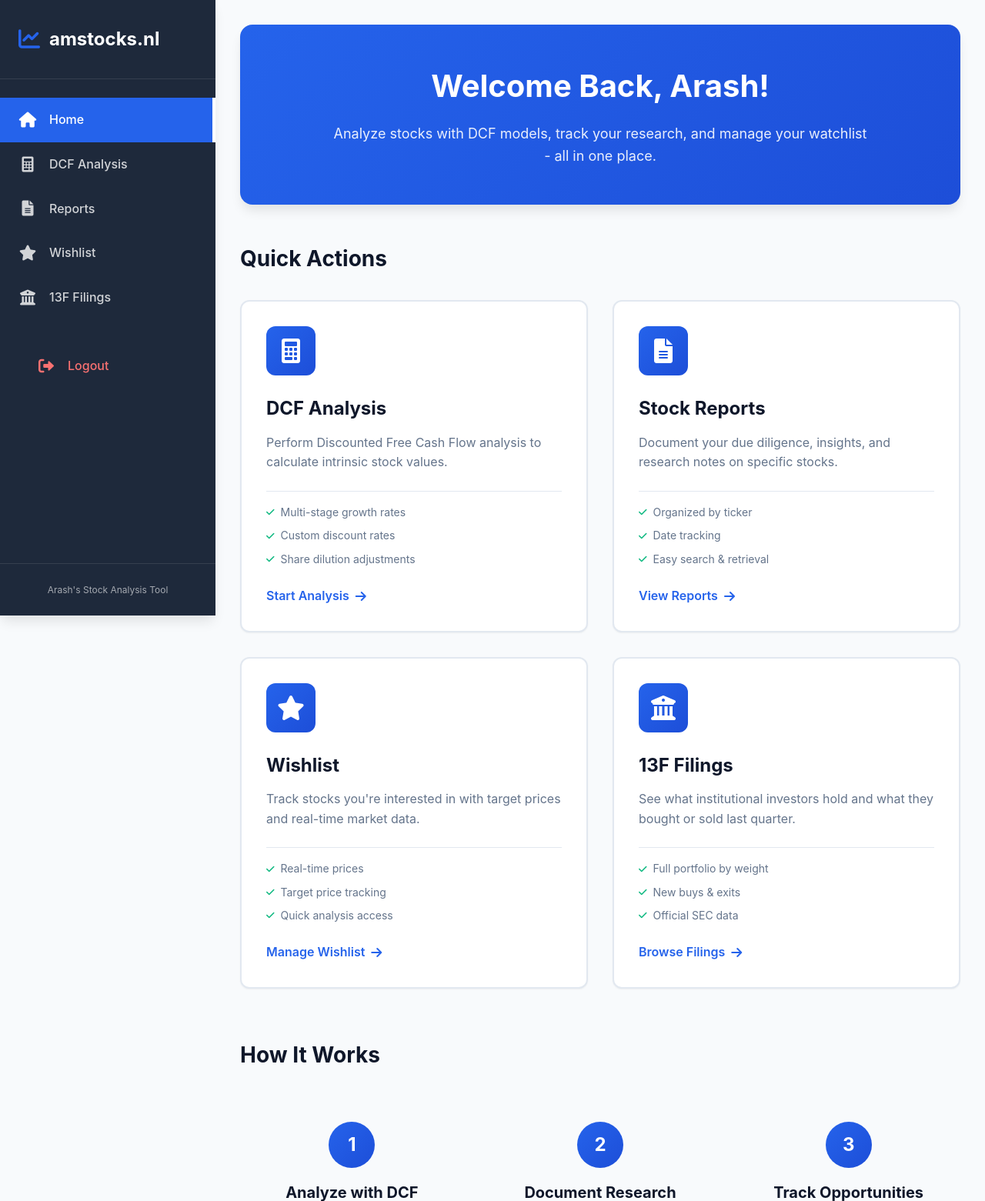
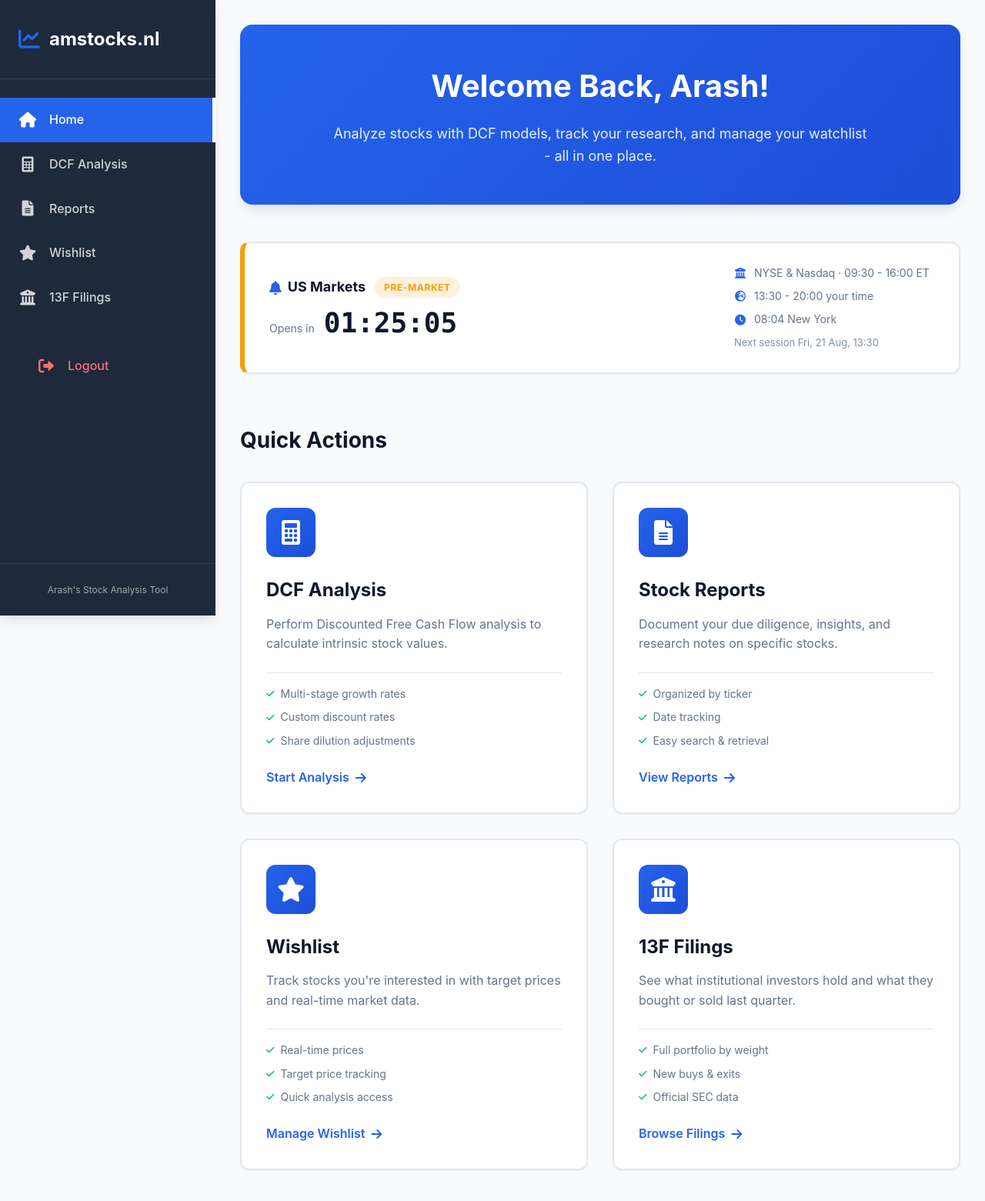
Before and after one commit to Arashi20/Stock_Portfolio_Dashboard_V2, a Flask app: page / in a window 1280 px wide. Shown: the top 1561 px of the page at 77% size. Run offline with Flask 3, Linux system fonts and the light colour scheme; a user stored in the database is signed in.

Commit message:
Add US market hours countdown to the home page
Adds a live countdown card between the hero and Quick Actions showing
whether the NYSE/Nasdaq regular session is open, pre-market, in
after-hours or closed, with a ticking countdown to the next open (or to
the close while open).

All timekeeping happens in the browser rather than on the server: the
visitor's clock is converted to New York wall time via Intl's IANA
timezone data, so US daylight saving is handled automatically and the
result does not depend on where the app is hosted. Session hours also
account for market holidays and 13:00 ET early closes, and the card
shows the equivalent hours in the visitor's own timezone.

Co-Authored-By: Claude Opus 5 <noreply@anthropic.com>
Claude-Session: https://claude.ai/code/session_01QLvPx5pD1cvUJ2WWZtEL5j

```diff
--- /dev/null
+++ b/static/market-clock.js
@@ -0,0 +1,271 @@
+/*
+ * US market hours countdown.
+ *
+ * Everything here is computed in the browser, not on the server. The server
+ * (Amsterdam, or wherever the app happens to be hosted) never tells the page
+ * what time it is: we read the visitor's own clock and convert it into New York
+ * wall time with Intl's IANA timezone database. That handles US daylight saving
+ * on its own, so the countdown stays correct even in the weeks where the US and
+ * Europe have already switched but the other hasn't.
+ */
+(function () {
+    'use strict';
+
+    const NY_TZ = 'America/New_York';
+
+    // Full-day closures for the NYSE / Nasdaq, as YYYY-MM-DD in New York time.
+    const MARKET_HOLIDAYS = new Set([
+        // 2026
+        '2026-01-01', // New Year's Day
+        '2026-01-19', // Martin Luther King Jr. Day
+        '2026-02-16', // Washington's Birthday
+        '2026-04-03', // Good Friday
+        '2026-05-25', // Memorial Day
+        '2026-06-19', // Juneteenth
+        '2026-07-03', // Independence Day (observed)
+        '2026-09-07', // Labor Day
+        '2026-11-26', // Thanksgiving
+        '2026-12-25', // Christmas Day
+        // 2027
+        '2027-01-01',
+        '2027-01-18',
+        '2027-02-15',
+        '2027-03-26',
+        '2027-05-31',
+        '2027-06-18',
+        '2027-07-05',
+        '2027-09-06',
+        '2027-11-25',
+        '2027-12-24'
+    ]);
+
+    // Days the market closes at 13:00 ET instead of 16:00 ET.
+    const EARLY_CLOSES = new Set([
+        '2026-11-27', // day after Thanksgiving
+        '2026-12-24', // Christmas Eve
+        '2027-11-26'
+    ]);
+
+    const OPEN_MINUTES = 9 * 60 + 30;        // 09:30 ET
+    const CLOSE_MINUTES = 16 * 60;           // 16:00 ET
+    const EARLY_CLOSE_MINUTES = 13 * 60;     // 13:00 ET
+    const PRE_MARKET_MINUTES = 4 * 60;       // 04:00 ET
+    const AFTER_HOURS_END_MINUTES = 20 * 60; // 20:00 ET
+
+    const nyFormatter = new Intl.DateTimeFormat('en-US', {
+        timeZone: NY_TZ,
+        year: 'numeric',
+        month: '2-digit',
+        day: '2-digit',
+        hour: '2-digit',
+        minute: '2-digit',
+        second: '2-digit',
+        weekday: 'short',
+        hour12: false
+    });
+
+    const nyClockFormatter = new Intl.DateTimeFormat('en-GB', {
+        timeZone: NY_TZ,
+        hour: '2-digit',
+        minute: '2-digit',
+        hour12: false
+    });
+
+    const localClockFormatter = new Intl.DateTimeFormat('en-GB', {
+        hour: '2-digit',
+        minute: '2-digit',
+        hour12: false
+    });
+
+    const localDayFormatter = new Intl.DateTimeFormat('en-GB', {
+        weekday: 'short',
+        day: 'numeric',
+        month: 'short'
+    });
+
+    /* Break an instant into New York calendar/clock fields. */
+    function nyFields(date) {
+        const parts = {};
+        for (const part of nyFormatter.formatToParts(date)) {
+            parts[part.type] = part.value;
+        }
+        return {
+            year: Number(parts.year),
+            month: Number(parts.month),
+            day: Number(parts.day),
+            hour: Number(parts.hour) % 24,
+            minute: Number(parts.minute),
+            second: Number(parts.second),
+            weekday: parts.weekday
+        };
+    }
+
+    function dayKey(fields) {
+        const mm = String(fields.month).padStart(2, '0');
+        const dd = String(fields.day).padStart(2, '0');
+        return fields.year + '-' + mm + '-' + dd;
+    }
+
+    /* New York's UTC offset at a given instant, in milliseconds. */
+    function nyOffset(date) {
+        const f = nyFields(date);
+        const asUtc = Date.UTC(f.year, f.month - 1, f.day, f.hour, f.minute, f.second);
+        return asUtc - Math.floor(date.getTime() / 1000) * 1000;
+    }
+
+    /* Turn a New York wall-clock time into a real instant. */
+    function nyWallTimeToDate(year, month, day, minutesOfDay) {
+        const hour = Math.floor(minutesOfDay / 60);
+        const minute = minutesOfDay % 60;
+        const naive = Date.UTC(year, month - 1, day, hour, minute, 0);
+        // The offset depends on the instant we're solving for, so approximate
+        // once and then correct with the offset actually in effect there.
+        let guess = new Date(naive - nyOffset(new Date(naive)));
+        guess = new Date(naive - nyOffset(guess));
+        return guess;
+    }
+
+    function isTradingDay(fields) {
+        const weekday = new Date(Date.UTC(fields.year, fields.month - 1, fields.day)).getUTCDay();
+        if (weekday === 0 || weekday === 6) {
+            return false;
+        }
+        return !MARKET_HOLIDAYS.has(dayKey(fields));
+    }
+
+    function closeMinutesFor(fields) {
+        return EARLY_CLOSES.has(dayKey(fields)) ? EARLY_CLOSE_MINUTES : CLOSE_MINUTES;
+    }
+
+    /* The New York calendar day `offset` days after the one in `fields`. */
+    function shiftDay(fields, offset) {
+        const shifted = new Date(Date.UTC(fields.year, fields.month - 1, fields.day + offset));
+        return {
+            year: shifted.getUTCFullYear(),
+            month: shifted.getUTCMonth() + 1,
+            day: shifted.getUTCDate()
+        };
+    }
+
+    /* The next regular-session open at or after `date`. */
+    function nextOpen(date) {
+        const today = nyFields(date);
+        for (let i = 0; i < 14; i++) {
+            const day = shiftDay(today, i);
+            if (!isTradingDay(day)) {
+                continue;
+            }
+            const open = nyWallTimeToDate(day.year, day.month, day.day, OPEN_MINUTES);
+            if (open.getTime() > date.getTime()) {
+                return { at: open, day: day };
+            }
+        }
+        return null;
+    }
+
+    function currentSession(date) {
+        const f = nyFields(date);
+        const minutes = f.hour * 60 + f.minute + f.second / 60;
+
+        if (isTradingDay(f)) {
+            const close = closeMinutesFor(f);
+            if (minutes >= OPEN_MINUTES && minutes < close) {
+                return {
+                    state: 'open',
+                    until: nyWallTimeToDate(f.year, f.month, f.day, close)
+                };
+            }
+            if (minutes >= PRE_MARKET_MINUTES && minutes < OPEN_MINUTES) {
+                return {
+                    state: 'pre',
+                    until: nyWallTimeToDate(f.year, f.month, f.day, OPEN_MINUTES)
+                };
+            }
+            if (minutes >= close && minutes < AFTER_HOURS_END_MINUTES) {
+                return { state: 'after', until: null };
+            }
+        }
+        return { state: 'closed', until: null };
+    }
+
+    function formatDuration(ms) {
+        let total = Math.max(0, Math.floor(ms / 1000));
+        const days = Math.floor(total / 86400);
+        total -= days * 86400;
+        const hours = Math.floor(total / 3600);
+        total -= hours * 3600;
+        const minutes = Math.floor(total / 60);
+        const seconds = total - minutes * 60;
+
+        const pad = (n) => String(n).padStart(2, '0');
+        const clock = pad(hours) + ':' + pad(minutes) + ':' + pad(seconds);
+        return days > 0 ? days + 'd ' + clock : clock;
+    }
+
+    function render() {
+        const root = document.getElementById('marketClock');
+        if (!root) {
+            return;
+        }
+
+        const statusEl = root.querySelector('[data-market-status]');
+        const labelEl = root.querySelector('[data-market-countdown-label]');
+        const timerEl = root.querySelector('[data-market-countdown]');
+        const nyClockEl = root.querySelector('[data-market-ny-clock]');
+        const localHoursEl = root.querySelector('[data-market-local-hours]');
+        const nextSessionEl = root.querySelector('[data-market-next-session]');
+
+        const now = new Date();
+        const session = currentSession(now);
+        const upcoming = nextOpen(now);
+
+        root.classList.remove('is-open', 'is-pre', 'is-after', 'is-closed');
+        root.classList.add('is-' + session.state);
+
+        if (session.state === 'open') {
+            statusEl.textContent = 'Open';
+            labelEl.textContent = 'Closes in';
+            timerEl.textContent = formatDuration(session.until - now);
+        } else if (session.state === 'pre') {
+            statusEl.textContent = 'Pre-market';
+            labelEl.textContent = 'Opens in';
+            timerEl.textContent = formatDuration(session.until - now);
+        } else {
+            statusEl.textContent = session.state === 'after' ? 'After-hours' : 'Closed';
+            labelEl.textContent = 'Opens in';
+            timerEl.textContent = upcoming ? formatDuration(upcoming.at - now) : '--:--:--';
+        }
+
+        nyClockEl.textContent = nyClockFormatter.format(now) + ' New York';
+
+        // Show the session in the visitor's own timezone too, using the next
+        // open so the offset shown is the one that will actually apply.
+        const referenceDay = upcoming ? upcoming.day : nyFields(now);
+        const openInstant = nyWallTimeToDate(referenceDay.year, referenceDay.month, referenceDay.day, OPEN_MINUTES);
+        const closeInstant = nyWallTimeToDate(
+            referenceDay.year,
+            referenceDay.month,
+            referenceDay.day,
+            closeMinutesFor(referenceDay)
+        );
+        localHoursEl.textContent =
+            localClockFormatter.format(openInstant) + ' - ' + localClockFormatter.format(closeInstant) + ' your time';
+
+        if (nextSessionEl) {
+            nextSessionEl.textContent = upcoming
+                ? 'Next session ' + localDayFormatter.format(upcoming.at) + ', ' + localClockFormatter.format(upcoming.at)
+                : '';
+        }
+    }
+
+    function start() {
+        render();
+        setInterval(render, 1000);
+    }
+
+    if (document.readyState === 'loading') {
+        document.addEventListener('DOMContentLoaded', start);
+    } else {
+        start();
+    }
+})();
--- a/static/styles.css
+++ b/static/styles.css
@@ -244,6 +244,136 @@ body {
     margin-bottom: 2rem;
 }
 
+/* US Market Hours Countdown */
+.market-clock-section {
+    margin-bottom: 4rem;
+}
+
+.market-clock {
+    background: var(--surface);
+    border: 2px solid var(--border-color);
+    border-left: 6px solid var(--secondary-color);
+    border-radius: 12px;
+    padding: 1.75rem 2rem;
+    box-shadow: var(--shadow-sm);
+    display: flex;
+    flex-wrap: wrap;
+    align-items: center;
+    justify-content: space-between;
+    gap: 1.5rem 2.5rem;
+    transition: var(--transition);
+}
+
+.market-clock.is-open {
+    border-left-color: var(--success-color);
+}
+
+.market-clock.is-pre,
+.market-clock.is-after {
+    border-left-color: var(--warning-color);
+}
+
+.market-clock.is-closed {
+    border-left-color: var(--secondary-color);
+}
+
+.market-clock-main {
+    display: flex;
+    flex-direction: column;
+    gap: 0.75rem;
+}
+
+.market-clock-heading {
+    display: flex;
+    align-items: center;
+    gap: 0.75rem;
+}
+
+.market-clock-label {
+    font-size: 1.125rem;
+    font-weight: 700;
+    color: var(--text-primary);
+    display: flex;
+    align-items: center;
+    gap: 0.5rem;
+}
+
+.market-clock-label i {
+    color: var(--primary-color);
+}
+
+.market-status {
+    font-size: 0.75rem;
+    font-weight: 700;
+    letter-spacing: 0.05em;
+    text-transform: uppercase;
+    padding: 0.25rem 0.75rem;
+    border-radius: 999px;
+    background: rgba(100, 116, 139, 0.12);
+    color: var(--secondary-color);
+}
+
+.market-clock.is-open .market-status {
+    background: rgba(16, 185, 129, 0.12);
+    color: var(--success-color);
+}
+
+.market-clock.is-pre .market-status,
+.market-clock.is-after .market-status {
+    background: rgba(245, 158, 11, 0.14);
+    color: var(--warning-color);
+}
+
+.market-countdown {
+    display: flex;
+    align-items: baseline;
+    gap: 0.75rem;
+}
+
+.market-countdown-label {
+    font-size: 0.875rem;
+    color: var(--text-secondary);
+}
+
+.market-countdown-timer {
+    font-family: 'SFMono-Regular', Consolas, 'Liberation Mono', Menlo, monospace;
+    font-size: 2.25rem;
+    font-weight: 700;
+    line-height: 1.1;
+    color: var(--text-primary);
+    font-variant-numeric: tabular-nums;
+}
+
+.market-clock-details {
+    display: flex;
+    flex-direction: column;
+    gap: 0.5rem;
+    min-width: 260px;
+}
+
+.market-detail {
+    display: flex;
+    align-items: center;
+    gap: 0.625rem;
+    font-size: 0.875rem;
+    color: var(--text-secondary);
+}
+
+.market-detail i {
+    width: 1rem;
+    text-align: center;
+    color: var(--primary-color);
+}
+
+.market-detail--muted {
+    font-size: 0.8125rem;
+    opacity: 0.8;
+}
+
+.market-detail--muted:empty {
+    display: none;
+}
+
 /* Quick Actions Cards */
 .quick-actions {
     margin-bottom: 4rem;
@@ -700,6 +830,15 @@ body {
         grid-template-columns: 1fr;
     }
 
+    .market-clock {
+        padding: 1.5rem;
+        gap: 1.25rem;
+    }
+
+    .market-clock-details {
+        min-width: 0;
+    }
+
     .features-grid {
         grid-template-columns: 1fr;
         gap: 1.5rem;
@@ -725,6 +864,10 @@ body {
 
     .action-card {
         padding: 1.5rem;
+    }
+
+    .market-countdown-timer {
+        font-size: 1.75rem;
     }
 
     .strategy-item {
--- a/templates/home.html
+++ b/templates/home.html
@@ -8,6 +8,37 @@
     <section class="hero-section">
         <h1 class="page-title">Welcome Back, Arash!</h1>
         <p class="page-subtitle">Analyze stocks with DCF models, track your research, and manage your watchlist - all in one place.</p>
+    </section>
+
+    <!-- US Market Hours Countdown -->
+    <section class="market-clock-section">
+        <div class="market-clock" id="marketClock">
+            <div class="market-clock-main">
+                <div class="market-clock-heading">
+                    <span class="market-clock-label"><i class="fas fa-bell"></i> US Markets</span>
+                    <span class="market-status" data-market-status>--</span>
+                </div>
+                <div class="market-countdown">
+                    <span class="market-countdown-label" data-market-countdown-label>Opens in</span>
+                    <span class="market-countdown-timer" data-market-countdown>--:--:--</span>
+                </div>
+            </div>
+            <div class="market-clock-details">
+                <div class="market-detail">
+                    <i class="fas fa-building-columns"></i>
+                    <span>NYSE &amp; Nasdaq &middot; 09:30 - 16:00 ET</span>
+                </div>
+                <div class="market-detail">
+                    <i class="fas fa-globe-europe"></i>
+                    <span data-market-local-hours>--</span>
+                </div>
+                <div class="market-detail">
+                    <i class="fas fa-clock"></i>
+                    <span data-market-ny-clock>--</span>
+                </div>
+                <div class="market-detail market-detail--muted" data-market-next-session></div>
+            </div>
+        </div>
     </section>
 
     <!-- Quick Actions -->
@@ -276,3 +307,7 @@
 
 </div>
 {% endblock %}
+
+{% block extra_js %}
+<script src="{{ url_for('static', filename='market-clock.js') }}"></script>
+{% endblock %}
```
